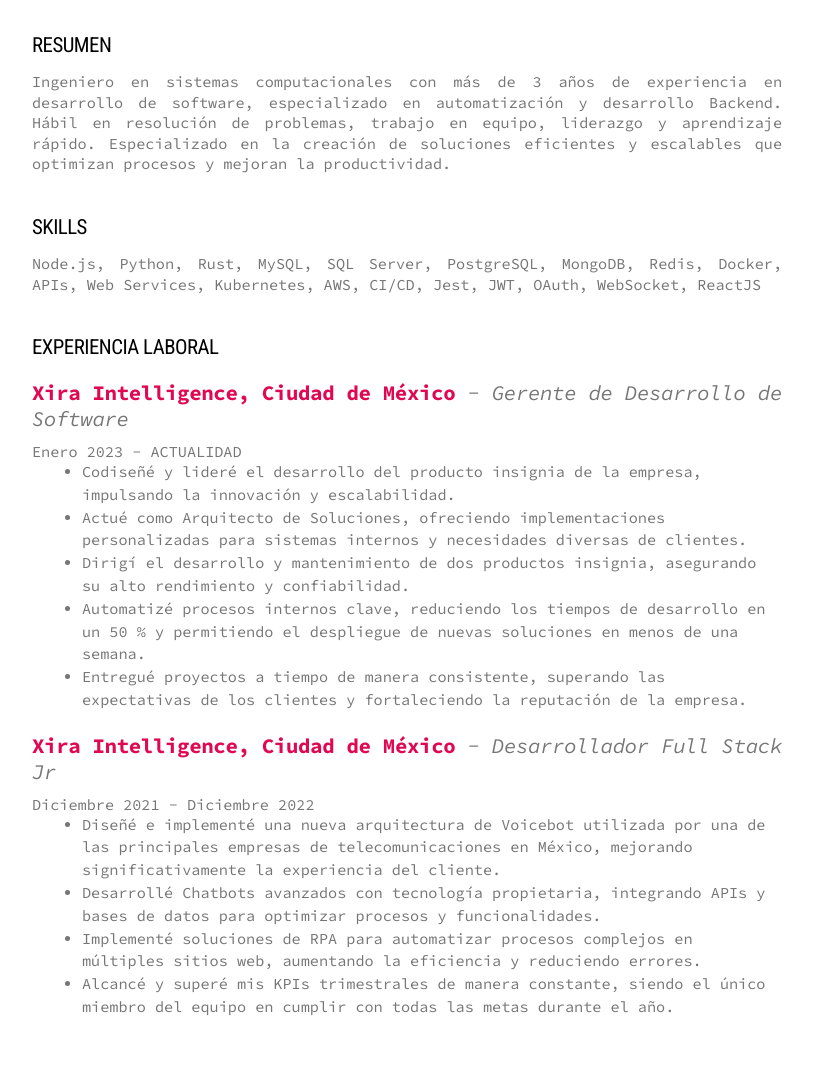
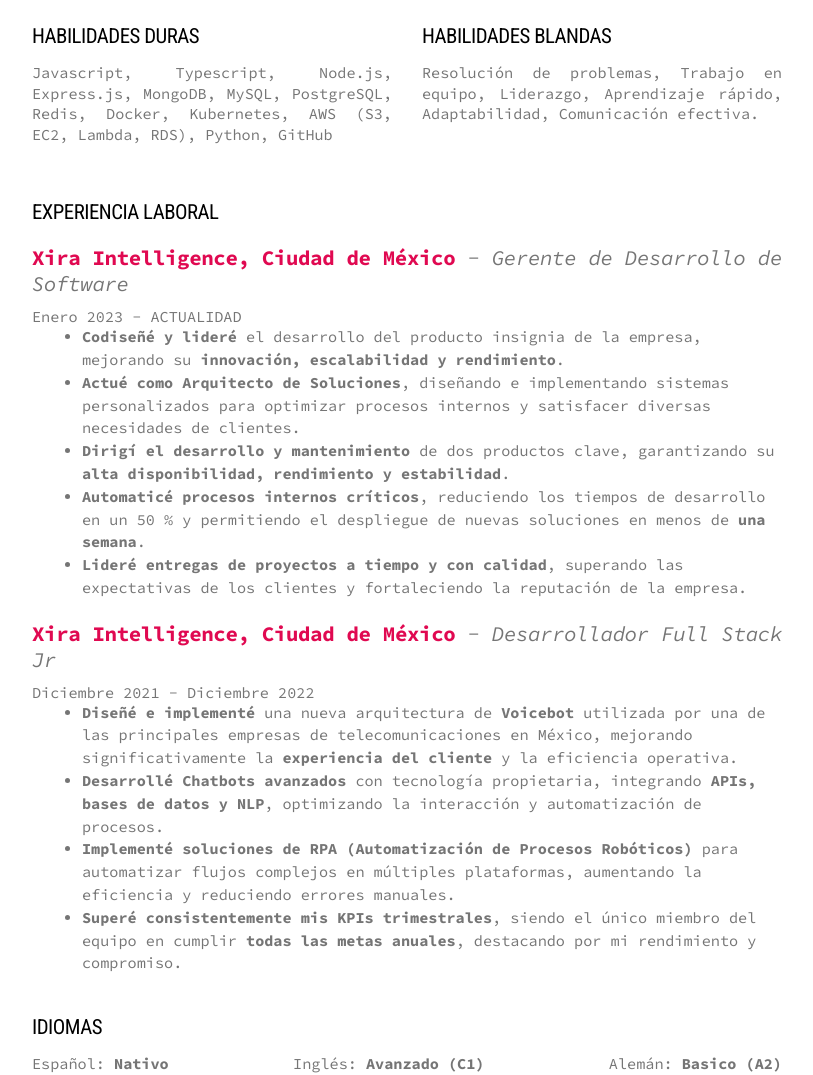
Before and after one commit to Cova-ops/curriculum-vitae, an Astro site: page /es in a window 1280 px wide. Shown: the part 172-1247 px from the top of the page, without its empty margins (233-1046 px from the left). Before the commit the page ends 1191 px from the top, so only its background shows below. Built offline with nearby package versions, Linux system fonts and the light colour scheme; Astro itself is replaced by a stand-in of ours.

Commit message:
update CV

```diff
--- a/src/components/cv_en.astro
+++ b/src/components/cv_en.astro
@@ -26,24 +26,32 @@
     <h1>Daniel Covarrubias Sanchez</h1>
   </section>
 
-  <section id="summary">
+  <!-- <section id="summary">
     <h3>Summary</h3>
     <p>
-      Computer Systems Engineer with over 3 years of experience in software
+      Computer Systems Engineer with over 2 years of experience in software
       development, specializing in automation and Backend development. Skilled
       in problem-solving, teamwork, leadership, and fast learning. Focused on
       creating efficient and scalable solutions that optimize processes and
       enhance productivity.
     </p>
-  </section>
+  </section> -->
 
   <section id="skills">
-    <h3>Skills</h3>
-    <p>
-      Node.js, Python, Rust, MySQL, SQL Server, PostgreSQL, MongoDB, Redis,
-      Docker, APIs, Web Services, Kubernetes, AWS, CI/CD, Jest, JWT, OAuth,
-      WebSocket, ReactJS
-    </p>
+    <section id="hard_skills">
+      <h3>Hard skills</h3>
+      <p>
+        Javascript, Typescript, Node.js, Express.js, MongoDB, MySQL, PostgreSQL,
+        Redis, Docker, Kubernetes, AWS (S3, EC2, Lambda, RDS), Python, GitHub
+      </p>
+    </section>
+    <section id="soft_skills">
+      <h3>Soft skills</h3>
+      <p>
+        Problem-solving, Teamwork, Leadership, Fast learning, Adaptability,
+        Effective communication
+      </p>
+    </section>
   </section>
 
   <section id="experience">
@@ -103,6 +111,15 @@
         </li>
       </ul>
     </div>
+  </section>
+
+  <section id="languages">
+    <h3>Idiomas</h3>
+    <p>
+      <span> Spanish: <b>Nativo</b> </span>
+      <span> English: <b>Avanzado (C1)</b> </span>
+      <span> German: <b>Basico (A2)</b> </span>
+    </p>
   </section>
 </div>
 
@@ -167,8 +184,11 @@
     letter-spacing: -1.8px;
   }
 
-  #summary {
-    margin-top: 70px;
+  #skills {
+    margin-top: 40px;
+    display: flex;
+    flex-direction: row;
+    justify-content: space-between;
   }
 
   #summary > h3 {
@@ -192,7 +212,7 @@
     margin-top: 40px;
   }
 
-  #skills > h3 {
+  #skills h3 {
     text-transform: uppercase;
     font-family: "Roboto Condensed";
     font-weight: 400;
@@ -201,12 +221,17 @@
     margin-bottom: 0px;
   }
 
-  #skills > p {
+  #skills p {
     font-family: "Source Code Pro";
     text-align: justify;
     color: #535353cc;
     line-height: 1.35;
     font-size: 0.95rem;
+  }
+
+  #hard_skills,
+  #soft_skills {
+    width: 48%;
   }
 
   #experience {
@@ -261,4 +286,29 @@
     margin-left: 10px;
     line-height: 1.5;
   }
+
+  #languages {
+    margin-top: 40px;
+  }
+  #languages > h3 {
+    text-transform: uppercase;
+    font-family: "Roboto Condensed";
+    font-weight: 400;
+    font-size: 1.3rem;
+    letter-spacing: -0.5px;
+    margin-bottom: 0px;
+  }
+  #languages > p {
+    font-family: "Source Code Pro";
+    text-align: justify;
+    color: #535353cc;
+    line-height: 1.35;
+    font-size: 0.95rem;
+  }
+
+  #languages > p {
+    display: flex;
+    flex-direction: row;
+    justify-content: space-between;
+  }
 </style>
--- a/src/components/cv_es.astro
+++ b/src/components/cv_es.astro
@@ -26,24 +26,32 @@
     <h1>Daniel Covarrubias Sanchez</h1>
   </section>
 
-  <section id="summary">
+  <!-- <section id="summary">
     <h3>Resumen</h3>
     <p>
-      Ingeniero en sistemas computacionales con más de 3 años de experiencia en
+      Ingeniero en sistemas computacionales con más de 2 años de experiencia en
       desarrollo de software, especializado en automatización y desarrollo
       Backend. Hábil en resolución de problemas, trabajo en equipo, liderazgo y
       aprendizaje rápido. Especializado en la creación de soluciones eficientes
       y escalables que optimizan procesos y mejoran la productividad.
     </p>
-  </section>
+  </section> -->
 
   <section id="skills">
-    <h3>Skills</h3>
-    <p>
-      Node.js, Python, Rust, MySQL, SQL Server, PostgreSQL, MongoDB, Redis,
-      Docker, APIs, Web Services, Kubernetes, AWS, CI/CD, Jest, JWT, OAuth,
-      WebSocket, ReactJS
-    </p>
+    <section id="hard_skills">
+      <h3>Habilidades duras</h3>
+      <p>
+        Javascript, Typescript, Node.js, Express.js, MongoDB, MySQL, PostgreSQL,
+        Redis, Docker, Kubernetes, AWS (S3, EC2, Lambda, RDS), Python, GitHub
+      </p>
+    </section>
+    <section id="soft_skills">
+      <h3>Habilidades blandas</h3>
+      <p>
+        Resolución de problemas, Trabajo en equipo, Liderazgo, Aprendizaje
+        rápido, Adaptabilidad, Comunicación efectiva.
+      </p>
+    </section>
   </section>
 
   <section id="experience">
@@ -56,26 +64,26 @@
       <p class="lapse">Enero 2023 - ACTUALIDAD</p>
       <ul>
         <li>
-          Codiseñé y lideré el desarrollo del producto insignia de la empresa,
-          impulsando la innovación y escalabilidad.
+          <b>Codiseñé y lideré</b> el desarrollo del producto insignia de la empresa,
+          mejorando su <b>innovación, escalabilidad y rendimiento</b>.
         </li>
         <li>
-          Actué como Arquitecto de Soluciones, ofreciendo implementaciones
-          personalizadas para sistemas internos y necesidades diversas de
-          clientes.
+          <b>Actué como Arquitecto de Soluciones</b>, diseñando e implementando
+          sistemas personalizados para optimizar procesos internos y satisfacer
+          diversas necesidades de clientes.
         </li>
         <li>
-          Dirigí el desarrollo y mantenimiento de dos productos insignia,
-          asegurando su alto rendimiento y confiabilidad.
+          <b>Dirigí el desarrollo y mantenimiento</b> de dos productos clave, garantizando
+          su <b>alta disponibilidad, rendimiento y estabilidad</b>.
         </li>
         <li>
-          Automatizé procesos internos clave, reduciendo los tiempos de
-          desarrollo en un 50 % y permitiendo el despliegue de nuevas soluciones
-          en menos de una semana.
+          <b>Automaticé procesos internos críticos</b>, reduciendo los tiempos
+          de desarrollo en un 50 % y permitiendo el despliegue de nuevas
+          soluciones en menos de <b>una semana</b>.
         </li>
         <li>
-          Entregué proyectos a tiempo de manera consistente, superando las
-          expectativas de los clientes y fortaleciendo la reputación de la
+          <b>Lideré entregas de proyectos a tiempo y con calidad</b>, superando
+          las expectativas de los clientes y fortaleciendo la reputación de la
           empresa.
         </li>
       </ul>
@@ -88,25 +96,38 @@
       <p class="lapse">Diciembre 2021 - Diciembre 2022</p>
       <ul>
         <li>
-          Diseñé e implementé una nueva arquitectura de Voicebot utilizada por
-          una de las principales empresas de telecomunicaciones en México,
-          mejorando significativamente la experiencia del cliente.
+          <b>Diseñé e implementé</b> una nueva arquitectura de <b>Voicebot</b> utilizada
+          por una de las principales empresas de telecomunicaciones en México, mejorando
+          significativamente la <b>experiencia del cliente</b> y la eficiencia operativa.
         </li>
         <li>
-          Desarrollé Chatbots avanzados con tecnología propietaria, integrando
-          APIs y bases de datos para optimizar procesos y funcionalidades.
+          <b>Desarrollé Chatbots avanzados</b> con tecnología propietaria, integrando
+          <b>APIs, bases de datos y NLP</b>, optimizando la interacción y
+          automatización de procesos.
         </li>
         <li>
-          Implementé soluciones de RPA para automatizar procesos complejos en
-          múltiples sitios web, aumentando la eficiencia y reduciendo errores.
+          <b>
+            Implementé soluciones de RPA (Automatización de Procesos Robóticos)
+          </b>
+          para automatizar flujos complejos en múltiples plataformas, aumentando
+          la eficiencia y reduciendo errores manuales.
         </li>
         <li>
-          Alcancé y superé mis KPIs trimestrales de manera constante, siendo el
-          único miembro del equipo en cumplir con todas las metas durante el
-          año.
+          <b>Superé consistentemente mis KPIs trimestrales</b>, siendo el único
+          miembro del equipo en cumplir <b>todas las metas anuales</b>,
+          destacando por mi rendimiento y compromiso.
         </li>
       </ul>
     </div>
+  </section>
+
+  <section id="languages">
+    <h3>Idiomas</h3>
+    <p>
+      <span> Español: <b>Nativo</b> </span>
+      <span> Inglés: <b>Avanzado (C1)</b> </span>
+      <span> Alemán: <b>Basico (A2)</b> </span>
+    </p>
   </section>
 </div>
 
@@ -194,9 +215,12 @@
 
   #skills {
     margin-top: 40px;
+    display: flex;
+    flex-direction: row;
+    justify-content: space-between;
   }
 
-  #skills > h3 {
+  #skills h3 {
     text-transform: uppercase;
     font-family: "Roboto Condensed";
     font-weight: 400;
@@ -205,12 +229,17 @@
     margin-bottom: 0px;
   }
 
-  #skills > p {
+  #skills p {
     font-family: "Source Code Pro";
     text-align: justify;
     color: #535353cc;
     line-height: 1.35;
     font-size: 0.95rem;
+  }
+
+  #hard_skills,
+  #soft_skills {
+    width: 48%;
   }
 
   #experience {
@@ -265,4 +294,29 @@
     margin-left: 10px;
     line-height: 1.5;
   }
+
+  #languages {
+    margin-top: 40px;
+  }
+  #languages > h3 {
+    text-transform: uppercase;
+    font-family: "Roboto Condensed";
+    font-weight: 400;
+    font-size: 1.3rem;
+    letter-spacing: -0.5px;
+    margin-bottom: 0px;
+  }
+  #languages > p {
+    font-family: "Source Code Pro";
+    text-align: justify;
+    color: #535353cc;
+    line-height: 1.35;
+    font-size: 0.95rem;
+  }
+
+  #languages > p {
+    display: flex;
+    flex-direction: row;
+    justify-content: space-between;
+  }
 </style>
```
Also changed, not shown: 1 other file.
